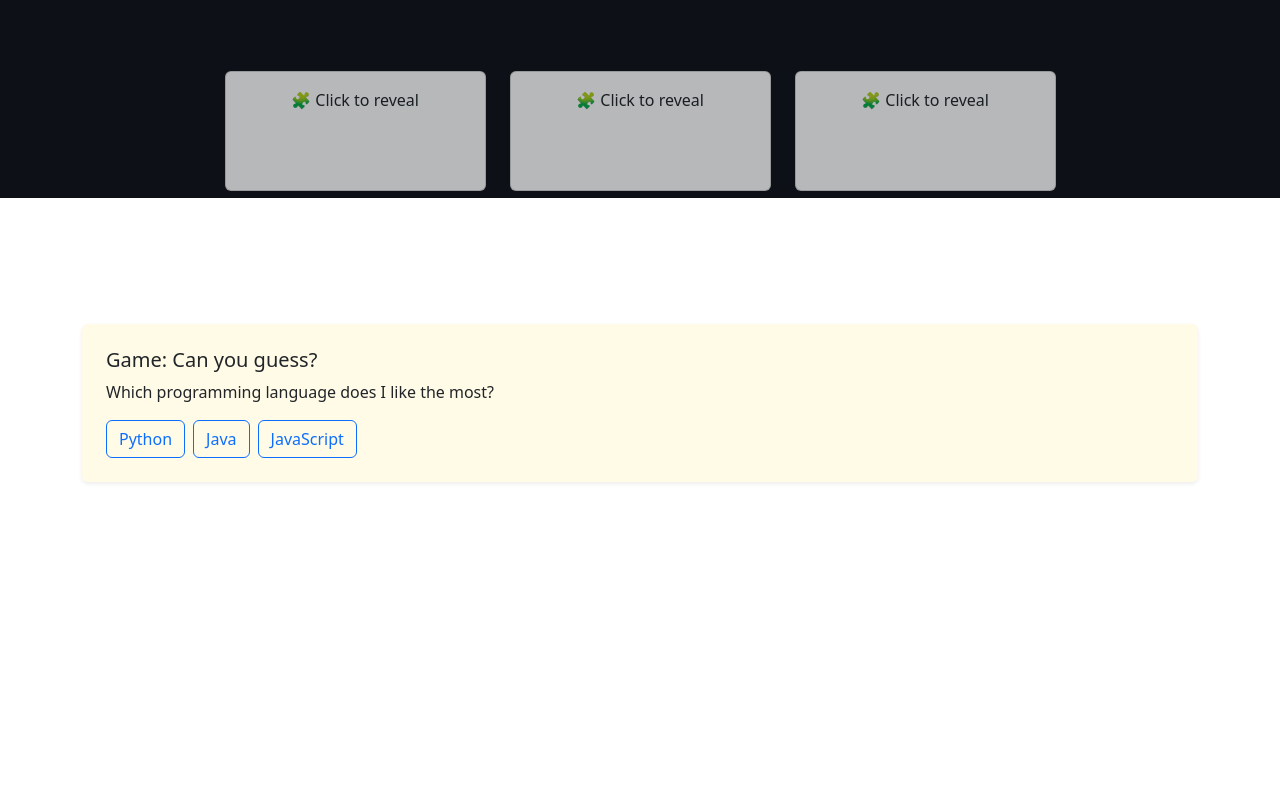
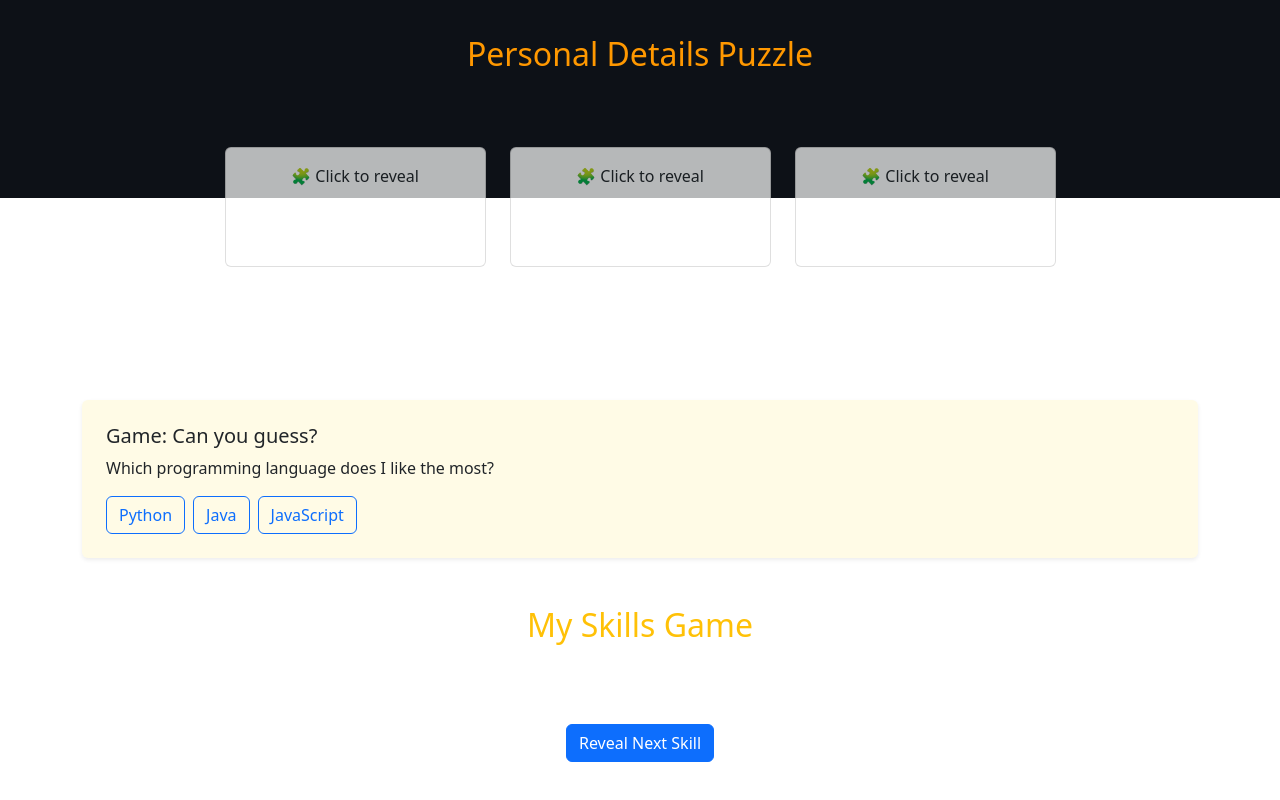
Before and after one commit to Lavanyanm123/PORTFOLIO, a React (Create React App) app: page / in a window 1280 px wide. Shown: the part 602-1402 px from the top of the page. Before the commit the page ends 1132 px from the top, so only its background shows below. Built offline with nearby package versions, Linux system fonts and the light colour scheme.

Commit message:
added skills of mine

```diff
--- a/src/App.js
+++ b/src/App.js
@@ -3,14 +3,19 @@ import Hero from './components/Hero';
 import PersonalDetails from './components/PersonalDetails';
 import TechBackground from './components/TechBackground';
 import AboutMe from './components/AboutMe';
+import Skills from './components/Skills';
 
 function App() {
   return (
     <div>
       <TechBackground />
+      <p className="text-center text-white fs-4 mt-4">
+        Know about me by playing games below!
+      </p>
       <Hero />
       <PersonalDetails />
       <AboutMe />
+      <Skills />
     </div>
   );
 }
--- /dev/null
+++ b/src/components/Skills.js
@@ -0,0 +1,76 @@
+import React, { useState } from 'react';
+import { motion } from 'framer-motion';
+import 'bootstrap/dist/css/bootstrap.min.css';
+
+// List your skills here
+const allSkills = [
+  'Java',
+  'Python',
+  'HTML',
+  'CSS',
+  'JavaScript',
+  'React.js',
+  'Node.js',
+  'MongoDB',
+  'SQL',
+  'Figma',
+];
+
+const Skills = () => {
+  // This keeps track of which skills are revealed
+  const [revealedSkills, setRevealedSkills] = useState([]);
+  // This keeps track of which skills are left to reveal
+  const [remainingSkills, setRemainingSkills] = useState(allSkills);
+
+  // This function runs when you click the button
+  const revealSkill = () => {
+    if (remainingSkills.length === 0) return;
+    // Pick a random skill from the remaining ones
+    const randomIndex = Math.floor(Math.random() * remainingSkills.length);
+    const skill = remainingSkills[randomIndex];
+    // Add it to revealedSkills
+    setRevealedSkills([...revealedSkills, skill]);
+    // Remove it from remainingSkills
+    setRemainingSkills(remainingSkills.filter((s, i) => i !== randomIndex));
+  };
+
+  return (
+    <div className="container my-5 text-white">
+      <motion.div
+        initial={{ opacity: 0, y: 30 }}
+        animate={{ opacity: 1, y: 0 }}
+        transition={{ duration: 1 }}
+        className="mb-4"
+      >
+        <h2 className="text-center mb-4 text-warning">My Skills Game</h2>
+        <p className="text-center">Click the button to reveal all my skill!</p>
+        <div className="d-flex flex-wrap justify-content-center gap-3 mb-3">
+          {revealedSkills.map((skill, idx) => (
+            <motion.div
+              key={skill}
+              className="badge bg-info text-dark fs-5"
+              initial={{ scale: 0 }}
+              animate={{ scale: 1 }}
+              transition={{ delay: idx * 0.1 }}
+            >
+              {skill}
+            </motion.div>
+          ))}
+        </div>
+        {remainingSkills.length > 0 ? (
+          <div className="text-center">
+            <button className="btn btn-primary" onClick={revealSkill}>
+              Reveal Next Skill
+            </button>
+          </div>
+        ) : (
+          <div className="text-center mt-3">
+            <span className="badge bg-success fs-5">🎉 All skills revealed!</span>
+          </div>
+        )}
+      </motion.div>
+    </div>
+  );
+};
+
+export default Skills;
```
